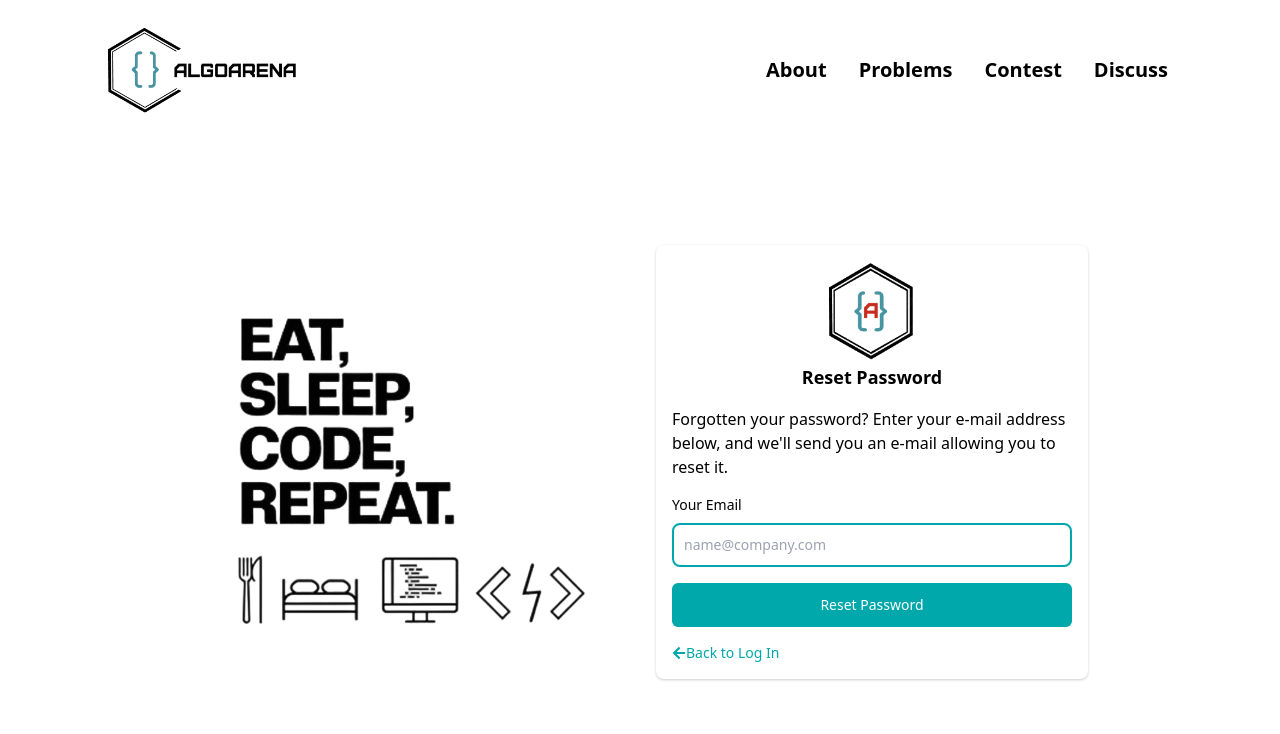
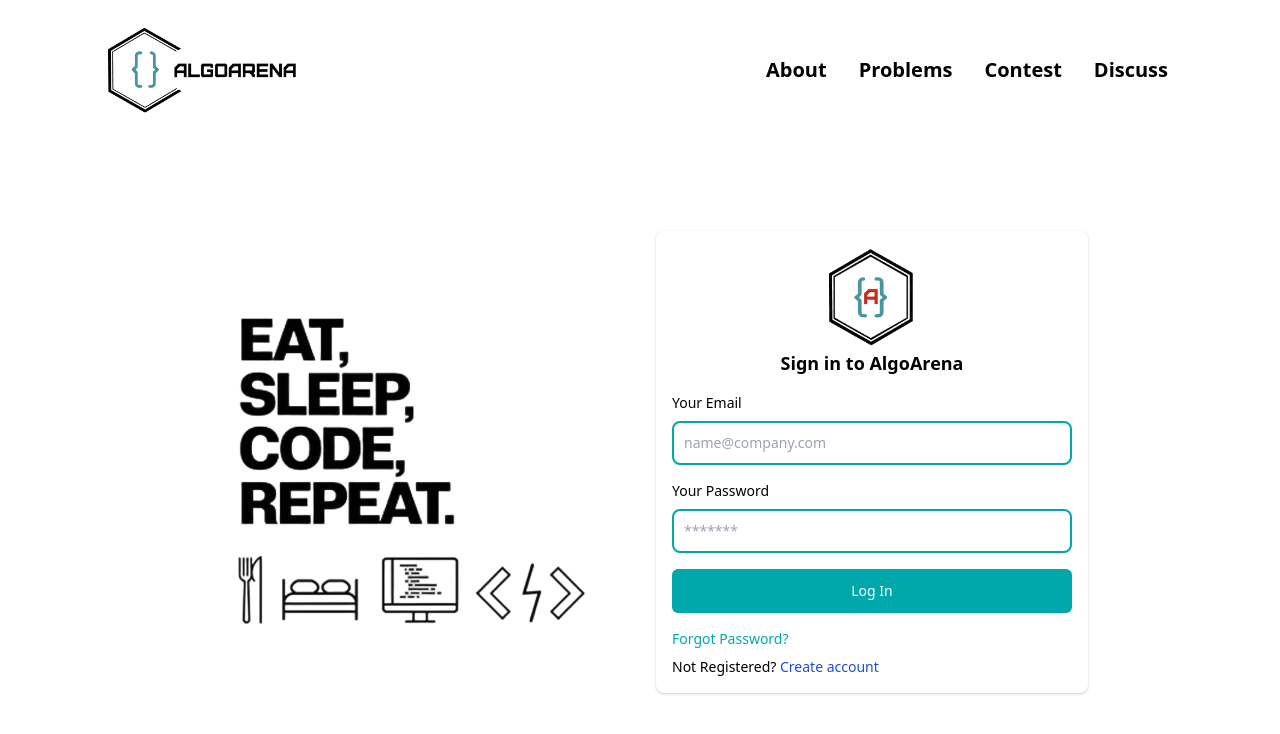
Before and after one commit to Pratyushs411/AlgoArena, a Next.js app in the folder algoarena/: page /auth in a window 1280 px wide. Shown: the top 734 px of the page. Built offline with nearby package versions, Linux system fonts and the light colour scheme.

Commit message:
login ui complete

```diff
--- a/algoarena/package.json
+++ b/algoarena/package.json
@@ -9,9 +9,12 @@
     "lint": "next lint"
   },
   "dependencies": {
+    "firebase": "^10.14.1",
     "next": "14.2.15",
     "react": "^18",
-    "react-dom": "^18"
+    "react-dom": "^18",
+    "react-firebase-hooks": "^5.1.1",
+    "recoil": "^0.7.7"
   },
   "devDependencies": {
     "@types/node": "^20",
--- /dev/null
+++ b/algoarena/src/atoms/authModalAtom.ts
@@ -0,0 +1,16 @@
+import { atom } from "recoil";
+
+type AuthModalState = {
+	isOpen: boolean;
+	type: "login" | "register" | "forgotPassword";
+};
+
+const initalAuthModalState: AuthModalState = {
+	isOpen: false,
+	type: "login",
+};
+
+export const authModalState = atom<AuthModalState>({
+	key: "authModalState",
+	default: initalAuthModalState,
+});
--- a/algoarena/src/components/modals/authModal.tsx
+++ b/algoarena/src/components/modals/authModal.tsx
@@ -2,17 +2,19 @@
 import Login from "./login"; // Import Login component
 import Image from "next/image";
 import Signup from "./signup";
+import { authModalState } from "@/atoms/authModalAtom";
 import ResetModal from "./resetModal";
 type AuthModalProps = {};
-
+import { useRecoilValue, useSetRecoilState } from "recoil";
 const AuthModal:React.FC<AuthModalProps>  = () => {
+    const authModal = useRecoilValue(authModalState);
   return (
     <div className="max-w-md mx-auto p-4 bg-white rounded-lg shadow-grey shadow relative">
         <div className="flex items-center justify-center">
         <Image src='/logo-short.png' alt='AlgoArena' height={100} width={100}/>
         </div>
       <div className="flex flex-col items-start">
-        <ResetModal />
+      {authModal.type === "login" ? <Login /> : authModal.type === "register" ? <Signup /> : <ResetModal />}
       </div>
     </div>
   );
--- a/algoarena/src/components/modals/login.tsx
+++ b/algoarena/src/components/modals/login.tsx
@@ -1,8 +1,16 @@
-import React from 'react';
-
+import { authModalState } from "@/atoms/authModalAtom";
+import { useRouter } from "next/router";
+import React, { useEffect, useState } from "react";
+import { useSignInWithEmailAndPassword } from "react-firebase-hooks/auth";
+import { useSetRecoilState } from "recoil";
+import { toast } from "react-toastify";
 type LoginProps = {};
 
 const Login: React.FC = () => {
+    const setAuthModalState = useSetRecoilState(authModalState);
+    const handleClick = (type: "login" | "register" | "forgotPassword") => {
+		setAuthModalState((prev) => ({ ...prev, type }));
+	};
   return (
     <form className="flex flex-col items-start w-full">
       <div className="text-center w-full">
@@ -50,15 +58,15 @@
         Log In
       </button>
 
-      <div className='flex justify-start w-full mt-4'>
+      <button className='flex justify-start w-full mt-4' onClick={() => handleClick("forgotPassword")}>
         <a href='#' className='text-sm text-turquoise hover:underline text-left'>
           Forgot Password?
         </a>
-      </div>
+      </button>
 
       <div className='text-sm font-medium text-black text-left mt-2'>
         Not Registered?{" "}
-        <a href='#' className='text-blue-700 hover:underline'>
+        <a href='#' className='text-blue-700 hover:underline' onClick={() => handleClick("register")}>
           Create account
         </a>
       </div>
--- a/algoarena/src/components/modals/resetModal.tsx
+++ b/algoarena/src/components/modals/resetModal.tsx
@@ -1,11 +1,18 @@
-import React from 'react';
+import React, { useState, useEffect } from "react";
+import { useSendPasswordResetEmail } from "react-firebase-hooks/auth";
+import { toast } from "react-toastify";
 import { FaArrowLeft } from "react-icons/fa";
+import { useSetRecoilState } from "recoil";
+import { authModalState } from "@/atoms/authModalAtom";
 type resetModalProps = {
 
 };
 
 const resetModal: React.FC<resetModalProps> = () => {
-
+    const setAuthModalState = useSetRecoilState(authModalState);
+    const handleClick = () => {
+        setAuthModalState((prev) => ({ ...prev, type: "login" }));
+      };
     return (
         <form className="flex flex-col items-start w-full">
             <div className="text-center w-full">
@@ -39,8 +46,8 @@
                 Reset Password
             </button>
             <div className='flex items-center justify-start w-full mt-4'>
-                <a href='#' className='text-sm text-turquoise hover:underline text-left flex items-center'>
-                    <FaArrowLeft />Back to Log In
+                <a href='#' className='text-sm text-turquoise hover:underline text-left flex items-center' onClick={() => handleClick()}>
+                    <FaArrowLeft />Back to Sign In
                 </a>
             </div>
 
--- a/algoarena/src/components/modals/signup.tsx
+++ b/algoarena/src/components/modals/signup.tsx
@@ -1,11 +1,20 @@
 import React from 'react';
-
+import { authModalState } from "@/atoms/authModalAtom";
+import { useEffect, useState } from "react";
+import { useSetRecoilState } from "recoil";
+import { useCreateUserWithEmailAndPassword } from "react-firebase-hooks/auth";
+import { useRouter } from "next/router";
+import { doc, setDoc } from "firebase/firestore";
+import { toast } from "react-toastify";
 type signupProps = {
 
 };
 
 const signup:React.FC<signupProps> = () => {
-
+    const setAuthModalState = useSetRecoilState(authModalState);
+	const handleClick = () => {
+		setAuthModalState((prev) => ({ ...prev, type: "login" }));
+	};
     return (<form className="flex flex-col items-start w-full">
         <div className="text-center w-full">
       <h2 className="text-lg font-bold text-black mb-4">Register to AlgoArena</h2>
@@ -67,7 +76,7 @@
         </button>
         <div className='text-sm font-medium text-black text-left mt-2'>
           Already have a account?{" "}
-          <a href='#' className='text-blue-700 hover:underline'>
+          <a href='#' className='text-blue-700 hover:underline' onClick={handleClick}>
             Log In
           </a>
         </div>
--- a/algoarena/src/pages/_app.tsx
+++ b/algoarena/src/pages/_app.tsx
@@ -6,7 +6,7 @@
 import "react-toastify/dist/ReactToastify.css";
 export default function App({ Component, pageProps }: AppProps) {
   return (
-    <>
+    <RecoilRoot>
     <Head>
 				<title>AlgoArena</title>
 				<meta name='viewport' content='width=device-width, initial-scale=1' />
@@ -17,6 +17,6 @@
 				/>
 			</Head>
     <Component {...pageProps} />
-    </>
-  )
+    </RecoilRoot>
+  );
 }
--- a/algoarena/src/pages/auth/index.tsx
+++ b/algoarena/src/pages/auth/index.tsx
@@ -2,10 +2,17 @@
 import Navbar from "@/components/navbar/navbar";
 import Image from 'next/image';
 import AuthModal from "@/components/modals/authModal";
-
+// import { auth } from "@/firebase/firebase";
+import { useAuthState } from "react-firebase-hooks/auth";
+import { useRecoilValue } from "recoil";
+import { authModalState } from "@/atoms/authModalAtom";
 type AuthPageProp = {};
 
 const AuthPage: React.FC<AuthPageProp> = () => {
+    const authModal = useRecoilValue(authModalState);
+    // const [user, loading, error] = useAuthState(auth);
+	// const [pageLoading, setPageLoading] = useState(true);
+	// const router = useRouter();
     return (
         <div className='bg-gradient-to-b h-screen relative'>
             <div className='max-w-7xl mx-auto'>
```
Also changed, not shown: 1 other file (tests, documents, lock files or other folders).
